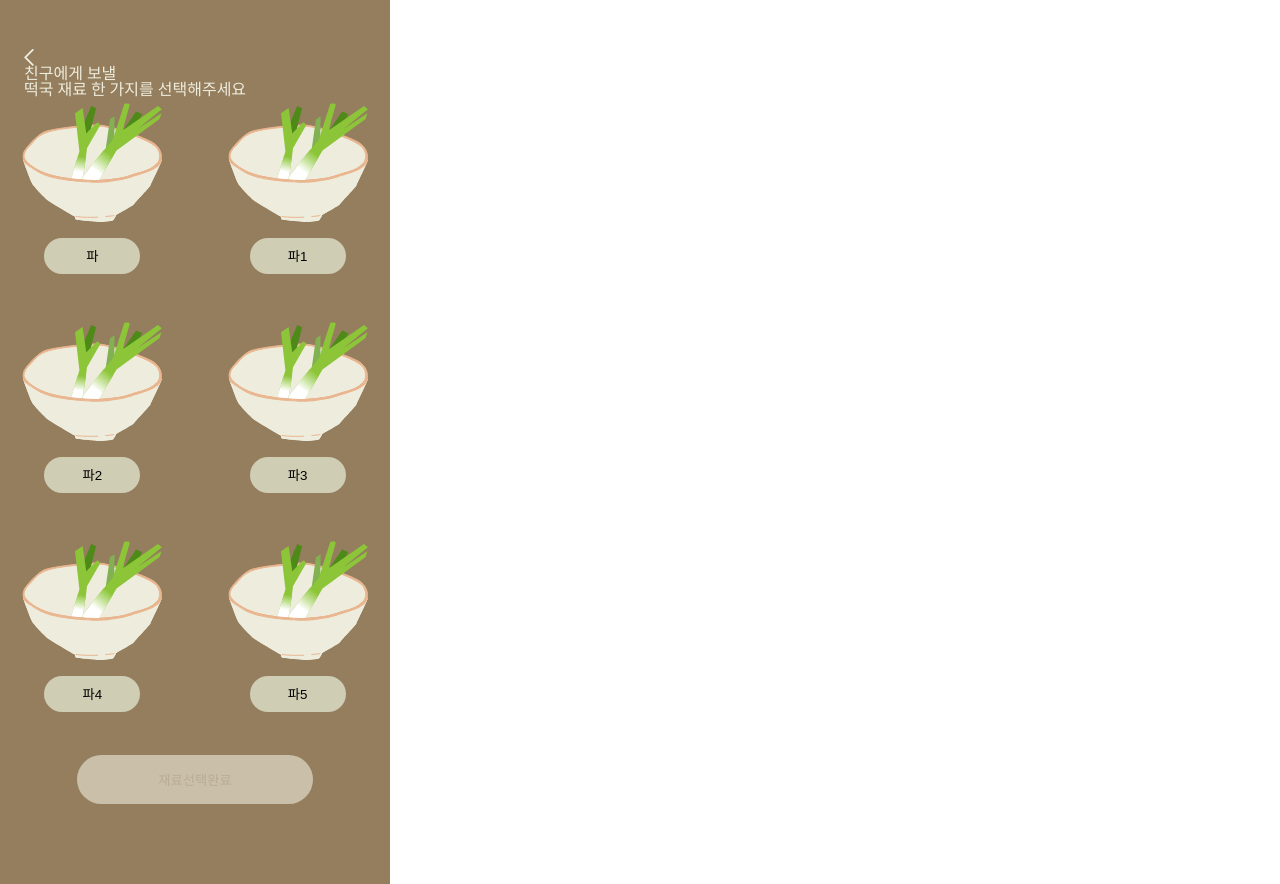
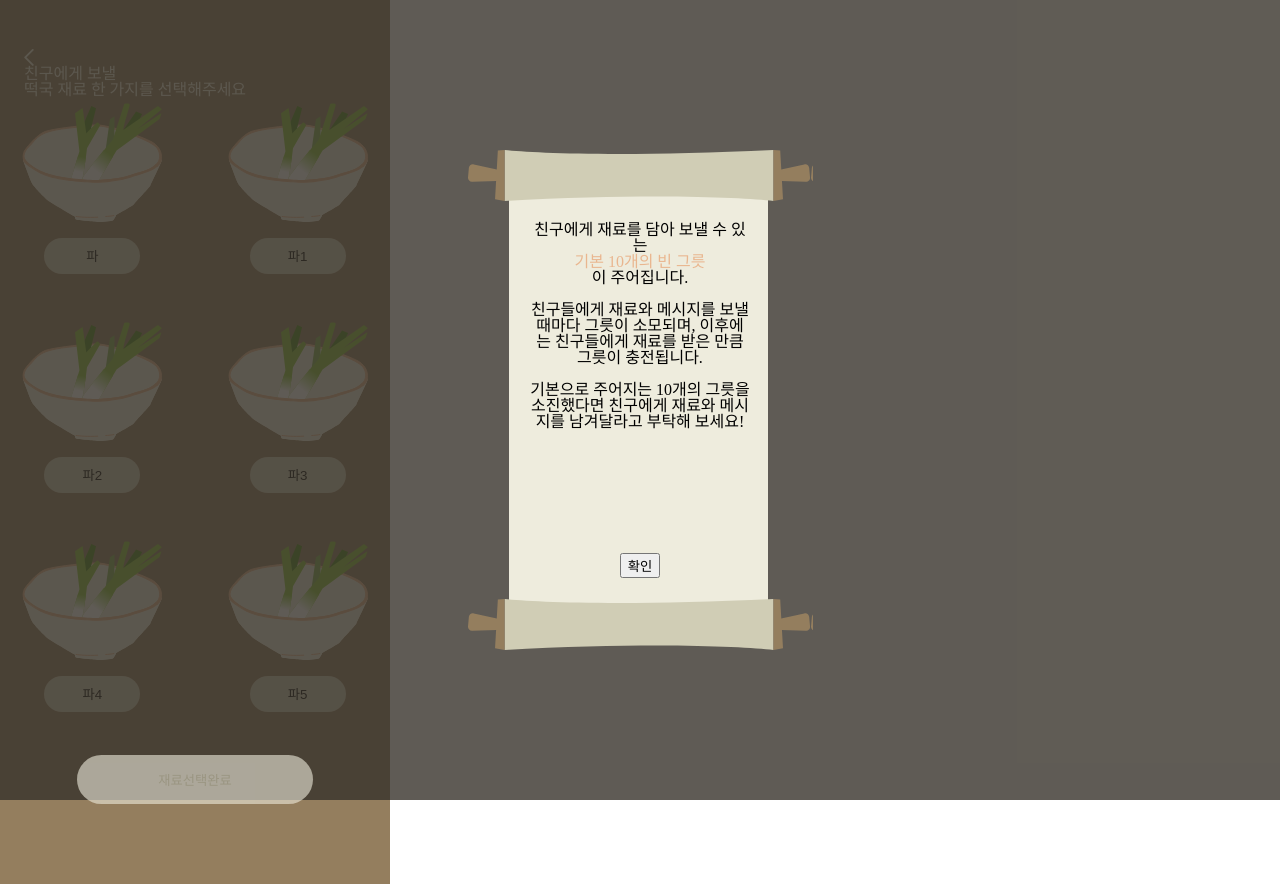
Before and after one commit to BokdungEEE/luckycharm-frontend, a React (Create React App) app: page /select in a window 1280 px wide. Built offline with nearby package versions, Linux system fonts and the light colour scheme.

Commit message:
feat: Discription Modal

```diff
--- a/src/App.jsx
+++ b/src/App.jsx
@@ -6,10 +6,12 @@ import LoginPage from './pages/loginPage.jsx';
 import KakaoLogin from './pages/KakaoLogin';
 import Select from './pages/Select';
 import Message from './pages/Message';
+import DiscriptionModal from './components/DiscriptionModal';
 
 const App = () => {
   return (
     <div>
+      <DiscriptionModal />
       <GlobalStyle />
       <Routes>
         <Route path='/login' element={<LoginPage />} />
--- /dev/null
+++ b/src/components/DiscriptionModal.jsx
@@ -0,0 +1,67 @@
+import React, { useState } from 'react';
+import Modal from '../asset/modal.svg';
+import styled from 'styled-components';
+
+const DiscriptionModal = () => {
+  const [isOpen, setIsOpen] = useState(false);
+  const closeModal = () => {
+    setIsOpen(false);
+  };
+  return (
+    <Container>
+      <Img>
+        <Content>
+          <Text>
+            <p>친구에게 재료를 담아 보낼 수 있는</p>
+            <p>기본 10개의 빈 그릇</p>
+            <p>
+              이 주어집니다.
+              <br />
+              <br /> 친구들에게 재료와 메시지를 보낼 때마다 그릇이 소모되며,
+              이후에는 친구들에게 재료를 받은 만큼 그릇이 충전됩니다.
+              <br />
+              <br />
+              기본으로 주어지는 10개의 그릇을 소진했다면 친구에게 재료와
+              메시지를 남겨달라고 부탁해 보세요!
+            </p>
+          </Text>
+          <ConfirmButton onClick={closeModal}>확인</ConfirmButton>
+        </Content>
+      </Img>
+    </Container>
+  );
+};
+
+export default DiscriptionModal;
+
+const Container = styled.div`
+  background-color: rgba(56, 51, 43, 0.8);
+  position: absolute;
+  height: 100vh;
+  width: 100vw;
+  display: flex;
+  justify-content: center;
+  align-items: center;
+`;
+const Img = styled.div`
+  position: absolute;
+  width: 345px;
+  height: 500px;
+  background-image: url(${Modal});
+  padding: 42px;
+`;
+const Content = styled.div`
+  padding: 30px 20px;
+  display: flex;
+  flex-direction: column;
+  justify-content: space-between;
+  align-items: center;
+  height: 100%;
+`;
+const Text = styled.div`
+  text-align: center;
+  p:nth-child(2) {
+    color: #e9b68f;
+  }
+`;
+const ConfirmButton = styled.button``;
```
Also changed, not shown: src/asset/modal.svg (added).
